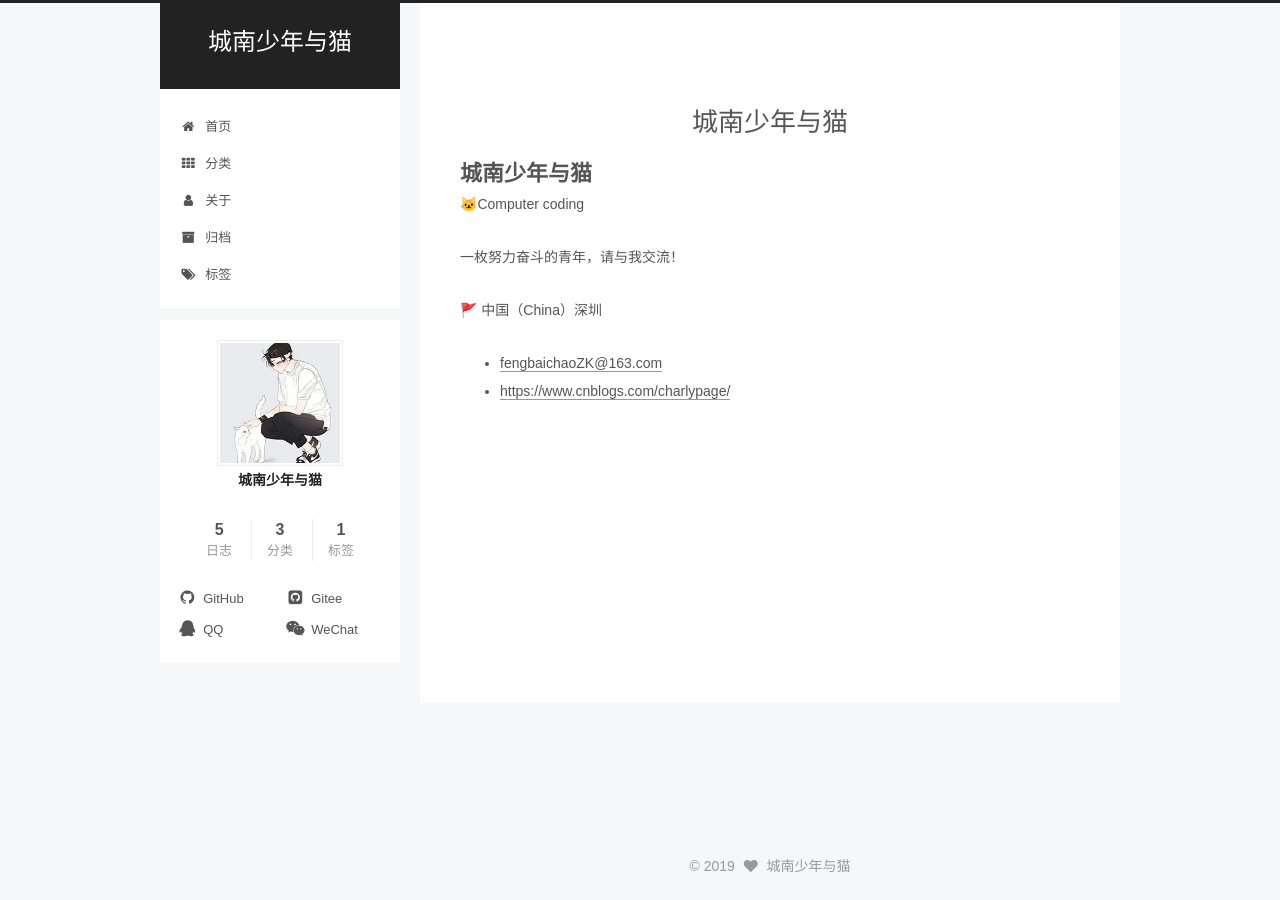
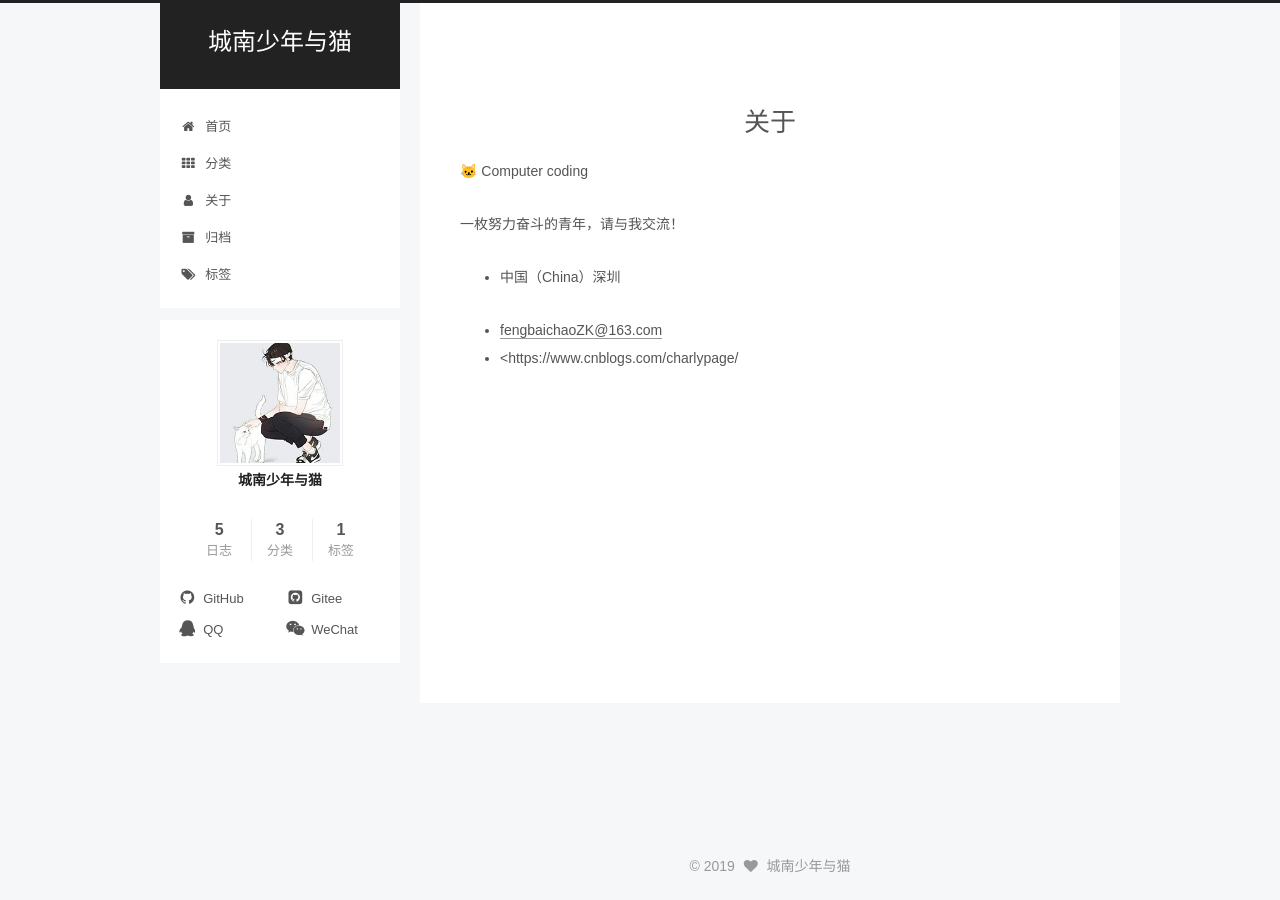
Before and after one commit to fengcharly/fengcharly.github.io, a Jekyll site: the page built from about/index.md, in a window 1280 px wide. Built offline with Jekyll 4.4.1, drawn with Linux system fonts in a browser that asks for light colours; emoji names are drawn with the system emoji font; some web fonts are replaced; our own code applies the rules of GitHub Pages for plain Markdown files.

Commit message:
添加博客

```diff
--- a/about/index.md
+++ b/about/index.md
@@ -3,13 +3,11 @@
 type: about
 ---
 
-# 城南少年与猫
-
- :cat:Computer coding
+ :cat: Computer coding
 
 一枚努力奋斗的青年，请与我交流！
 
-:triangular_flag_on_post: 中国（China）深圳
+- 中国（China）深圳
 
 - [fengbaichaoZK@163.com](mailto:fengbaichaoZK@163.com)
-- <https://www.cnblogs.com/charlypage/>
+- <https://www.cnblogs.com/charlypage/
```
